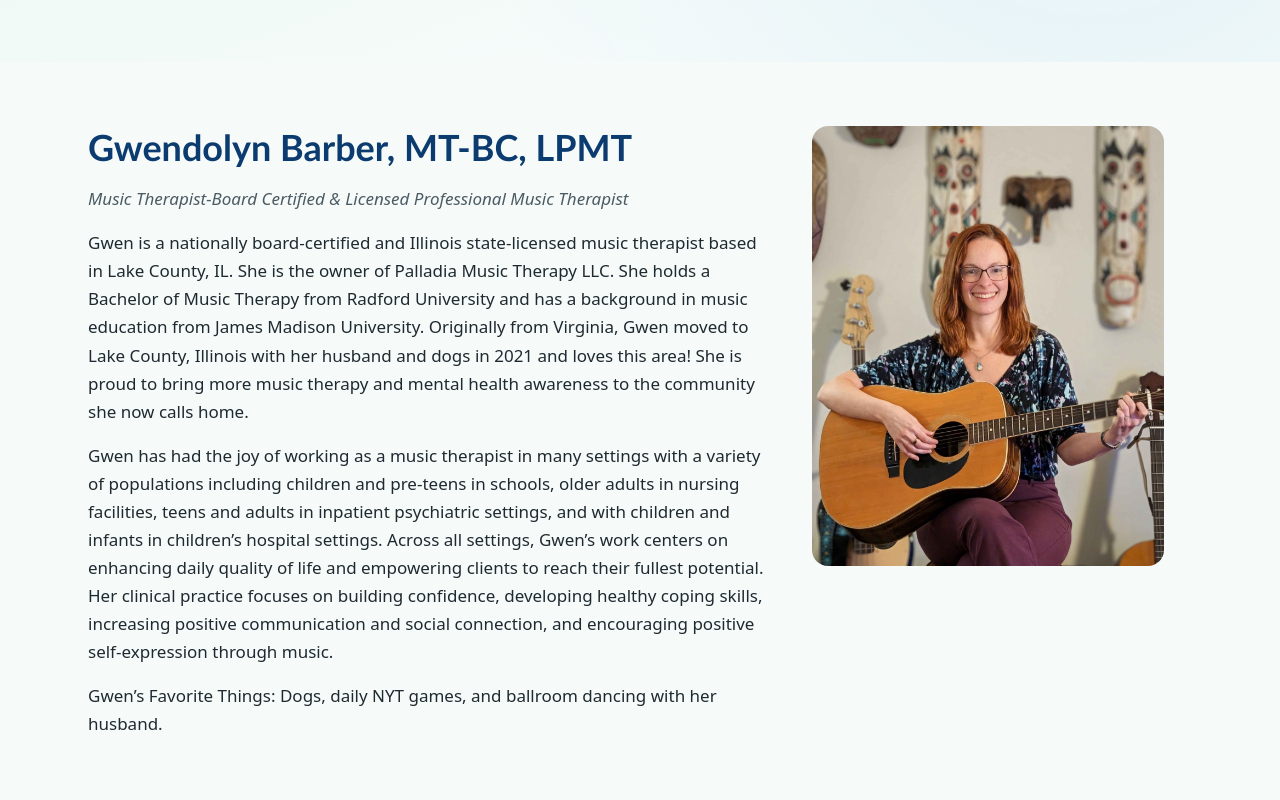
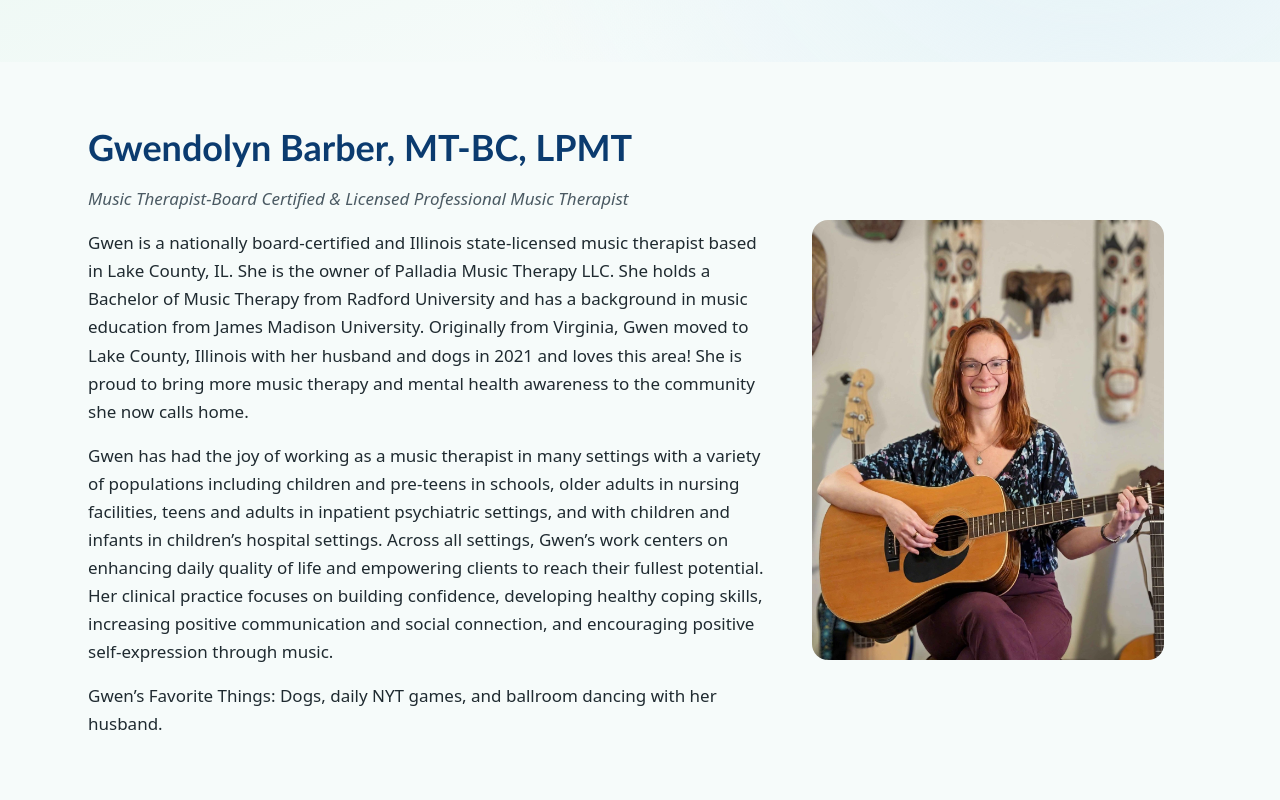
Before and after one commit to jbarber13/palladia, a SvelteKit app: page /about in a window 1280 px wide. Shown: the part 360-1160 px from the top of the page. Built offline with nearby package versions, Linux system fonts and the light colour scheme.

Commit message:
Vertically center About page bio photo against bio text

```diff
--- a/src/routes/about/+page.svelte
+++ b/src/routes/about/+page.svelte
@@ -125,9 +125,6 @@
 </Section>
 
 <style>
-	.bio {
-		align-items: start;
-	}
 	.bio-photo {
 		width: 100%;
 		max-width: 22rem;
```
